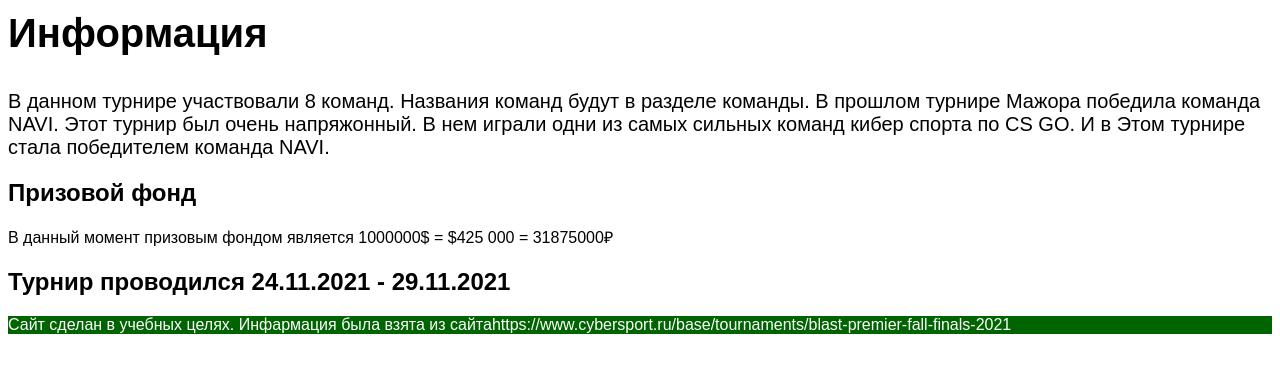
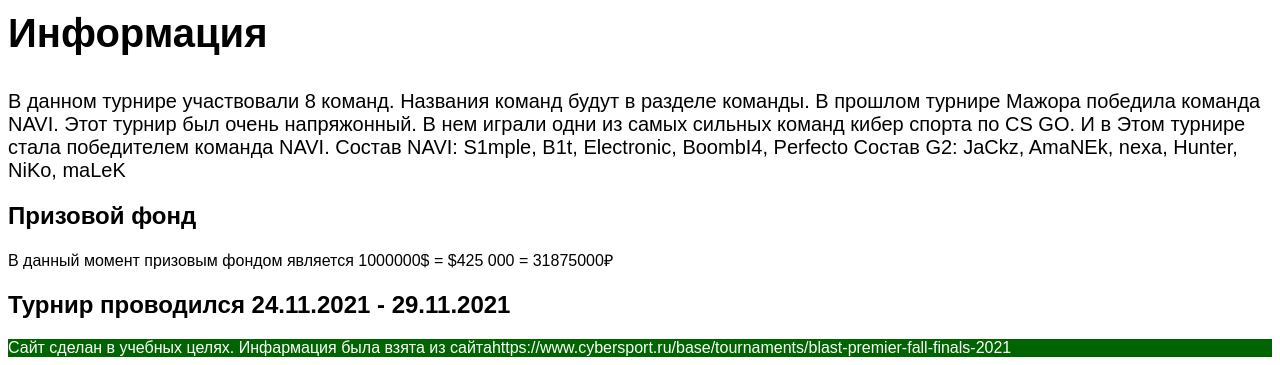
Before and after one commit to BigDan2009/tournament, a plain HTML site: page index.html in a window 1280 px wide. Shown: the part 837-1202 px from the top of the page. Before the commit the page ends 1179 px from the top, so only its background shows below. Drawn offline with Linux system fonts and the light colour scheme.

Commit message:
Update index.html

```diff
--- a/index.html
+++ b/index.html
@@ -7,8 +7,13 @@
             <h2 id="Teams" style="font-size:40px">Команды</h2>
             <img src="https://drive.google.com//uc?export=view&id=1mEZobbjRpXqihjTtHqsdZ0JN0-yyT2NJ">
             <h2 id="infa" style="font-size:40px">Информация</h2>
-            <p style="font-size:20px"> В данном турнире  участвовали 8 команд. Названия команд будут в разделе команды. В прошлом турнире Мажора победила команда NAVI.  Этот турнир был очень напряжонный. В нем играли одни из самых сильных команд кибер спорта по CS GO.
-                И в Этом турнире стала победителем команда NAVI.</p>
+            <p style="font-size:20px"> В данном турнире  участвовали 8 команд.
+                Названия команд будут в разделе команды. В прошлом турнире Мажора победила команда NAVI.
+                Этот турнир был очень напряжонный.
+                В нем играли одни из самых сильных команд кибер спорта по CS GO.
+                И в Этом турнире стала победителем команда NAVI.
+            Состав NAVI: S1mple, B1t, Electronic, BoombI4, Perfecto
+            Состав G2: JaCkz, AmaNEk, nexa, Hunter, NiKo, maLeK</p>
             <h2 id="Fond" style="infa font-size:40px">Призовой фонд</h2>
             <p style="infa font-size:20px"> В данный момент призовым фондом является 1000000$ = $425 000 = 31875000&#x20bd;</p>
             <h2 id="Date" style="infa font-size:40px">
```
